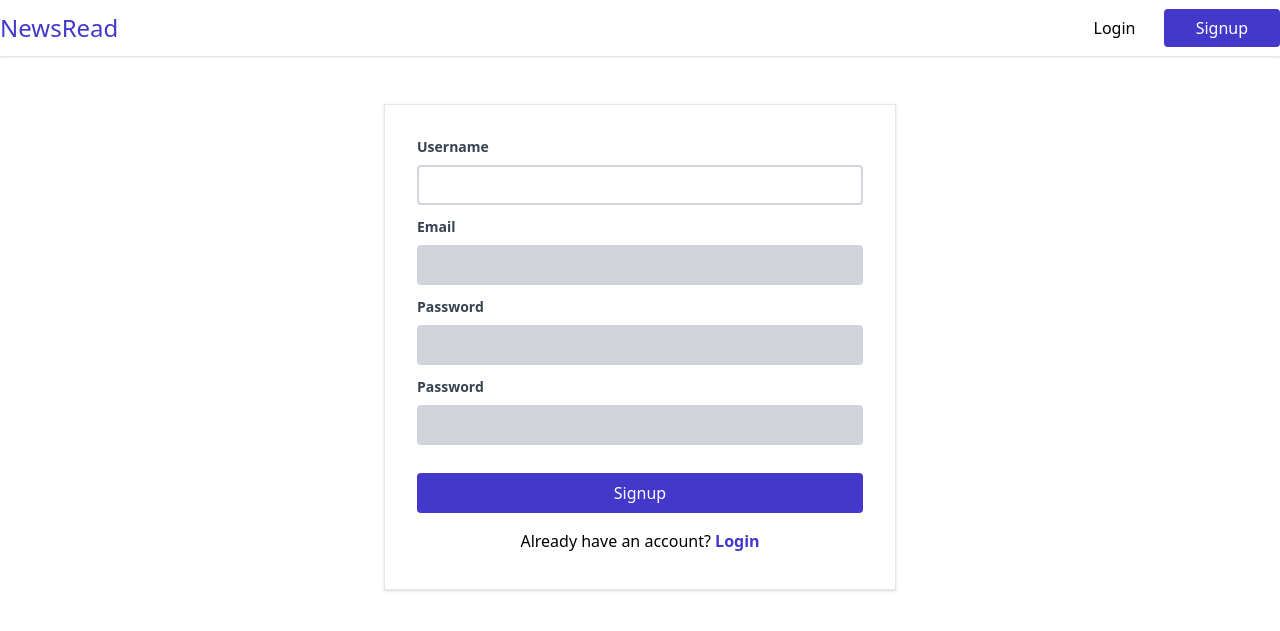
After one commit to iravikhatri/news-read-platform, a Django app: page /accounts/signup/ in a window 1280 px wide. The commit adds this page. Shown: the top 631 px of the page. Run offline with Django 3.2, Linux system fonts and the light colour scheme.

Commit message:
Authentication System Implemented

```diff
--- /dev/null
+++ b/accounts/forms.py
@@ -0,0 +1,28 @@
+from django import forms
+from django.contrib.auth.models import User
+from django.contrib.auth.forms import UserCreationForm, AuthenticationForm
+
+inputClass = """w-full py-2 px-4 mb-1 bg-gray-300 text-gray-700 leading-tight rounded border-2
+    border-gray-300 appearance-none focus:outline-none focus:bg-white focus:border-primary"""
+
+
+class UserSignupForm(UserCreationForm):
+
+    email = forms.EmailField(widget=forms.EmailInput(attrs={'class' : inputClass}))
+    password1 = forms.CharField(widget=forms.PasswordInput(attrs={'class' : inputClass}))
+    password2 = forms.CharField(widget=forms.PasswordInput(attrs={'class' : inputClass}))
+
+    class Meta:
+        model = User
+        fields = ['username', 'email', 'password1', 'password2']
+        widgets = {
+            'username': forms.TextInput(attrs={'class' : inputClass}),
+        }
+
+
+class UserLoginForm(AuthenticationForm):
+    def __init__(self, *args, **kwargs):
+        super(UserLoginForm, self).__init__(*args, **kwargs)
+
+    username = forms.CharField(widget=forms.TextInput(attrs={'class': inputClass}))
+    password = forms.CharField(widget=forms.PasswordInput(attrs={'class': inputClass}))
--- /dev/null
+++ b/accounts/templates/accounts/signup.html
@@ -0,0 +1,43 @@
+{% extends 'news/base.html' %}
+{% block content %}
+    <div class="flex justify-center">
+        <div class="w-2/5 px-8 py-8 mt-12 border shadow">
+            <form class="w-full" method="POST">
+            {% csrf_token %}
+            <div class="mb-2">
+                <label class="block text-gray-700 text-sm font-bold mb-2">
+                    Username
+                </label>
+                {{ form.username }}
+                <span class="text-sm text-red-600 font-medium">{{ form.username.errors }}</span>
+            </div>
+            <div class="mb-2">
+                <label class="block text-gray-700 text-sm font-bold mb-2">
+                    Email
+                </label>
+                {{ form.email }}
+                <span class="text-sm text-red-600 font-medium">{{ form.email.errors }}</span>
+            </div>
+            <div class="mb-2">
+                <label class="block text-gray-700 text-sm font-bold mb-2">
+                    Password
+                </label>
+                {{ form.password1 }}
+                <span class="text-sm text-red-600 font-medium">{{ form.password1.errors }}</span>
+            </div>
+            <div class="mb-2">
+                <label class="block text-gray-700 text-sm font-bold mb-2">
+                    Password
+                </label>
+                {{ form.password2 }}
+                <span class="text-sm text-red-600 font-medium">{{ form.password2.errors }}</span>
+            </div>
+
+            <button class="w-full px-4 py-2 my-4 bg-indigo-700 text-white rounded" type="submit" name="button">Signup</button>
+        </form>
+        <div class='mb-1 text-center'>
+            Already have an account? <a href="{% url 'login' %}"><span class="text-indigo-700 font-bold">Login</span></a>
+        </div>
+        </div>
+    </div>
+{% endblock %}
--- /dev/null
+++ b/accounts/urls.py
@@ -0,0 +1,12 @@
+from django.urls import path
+from django.contrib.auth import views as auth_views
+
+from . import views
+from .forms import UserLoginForm
+
+urlpatterns = [
+    path('signup/', views.signup, name="signup"),
+    path('login/', auth_views.LoginView.as_view(
+        template_name="accounts/login.html", authentication_form=UserLoginForm), name="login"),
+    path('logout/', auth_views.LogoutView.as_view(), name="logout"),
+]
--- a/accounts/views.py
+++ b/accounts/views.py
@@ -1,3 +1,17 @@
-from django.shortcuts import render
+from django.shortcuts import render, redirect
+from django.contrib import messages
+from .forms import UserSignupForm
 
-# Create your views here.
+
+def signup(request):
+    if request.method == "POST":
+        form = UserSignupForm(request.POST)
+        if form.is_valid():
+            form.save()
+            username = form.cleaned_data.get('username')
+            messages.success(request, f"You account has beed created! You are able to log in")
+            return redirect('login')
+    else:
+        form = UserSignupForm()
+        print(form)
+    return render(request, 'accounts/signup.html', {'form': form, 'page_title': 'Sign Up'})
--- a/news/templates/news/base.html
+++ b/news/templates/news/base.html
@@ -14,8 +14,12 @@
         <div class=" container mx-auto flex justify-between items-center">
             <div class="text-2xl text-indigo-700">NewsRead</div>
             <nav>
-                <a class="py-2 px-3 mr-3" href="#">Login</a>
-                <a class="py-2 px-8 bg-indigo-700 text-white rounded" href="#">Signup</a>
+                {% if user.is_authenticated %}
+                    <a class="py-2 px-8 bg-indigo-700 text-white rounded" href="{% url 'logout' %}">Logout</a>
+                {% else %}
+                    <a class="py-2 px-3 mr-3" href="{% url 'login' %}">Login</a>
+                    <a class="py-2 px-8 bg-indigo-700 text-white rounded" href="{% url 'signup' %}">Signup</a>
+                {% endif %}
             </nav>
         </div>
     </header>
--- a/news/templates/news/home.html
+++ b/news/templates/news/home.html
@@ -2,11 +2,11 @@
 
 {% block content %}
 <div class="w-2/3 py-6">
-    <h1 class="mb-5 text-2xl">Hello Visior, find all latest news here that's matter for world.</h1>
+    <h1 class="mb-5 text-2xl">Hello <span class="text-indigo-700 font-bold">Visitor</span>, find latest news here that's matter.</h1>
     {% for single_news in news %}
     <div class="w-full h-auto p-5 mb-3 flex border shadow">
         <div class="h-48 w-64">
-            <img class="h-48 w-64 w-max-0 border" src={{ single_news.image_url }} alt={{ single_news.title }}>
+            <img class="h-48 w-48 max-w-none border" src={{ single_news.image_url }} alt={{ single_news.title }}>
         </div>
         <div class="pl-5">
             <h3 class="mb-3 text-3xl">{{ single_news.title }}</h3>
--- a/news_read/settings.py
+++ b/news_read/settings.py
@@ -110,3 +110,9 @@ USE_TZ = True
 # https://docs.djangoproject.com/en/2.2/howto/static-files/
 
 STATIC_URL = '/static/'
+
+
+# Custom Settings
+
+LOGIN_REDIRECT_URL = 'home'
+LOGOUT_REDIRECT_URL = 'login'
--- a/news_read/urls.py
+++ b/news_read/urls.py
@@ -4,5 +4,6 @@ from django.urls import path, include
 urlpatterns = [
     path('admin/', admin.site.urls),
 
-    path('', include('news.urls'))
+    path('accounts/', include('accounts.urls')),
+    path('', include('news.urls')),
 ]
```
Also changed, not shown: accounts/templates/accounts/login.html (added, +28 -0 lines), accounts/templates/login.html (deleted), accounts/templates/signup.html (deleted), db.sqlite3.
